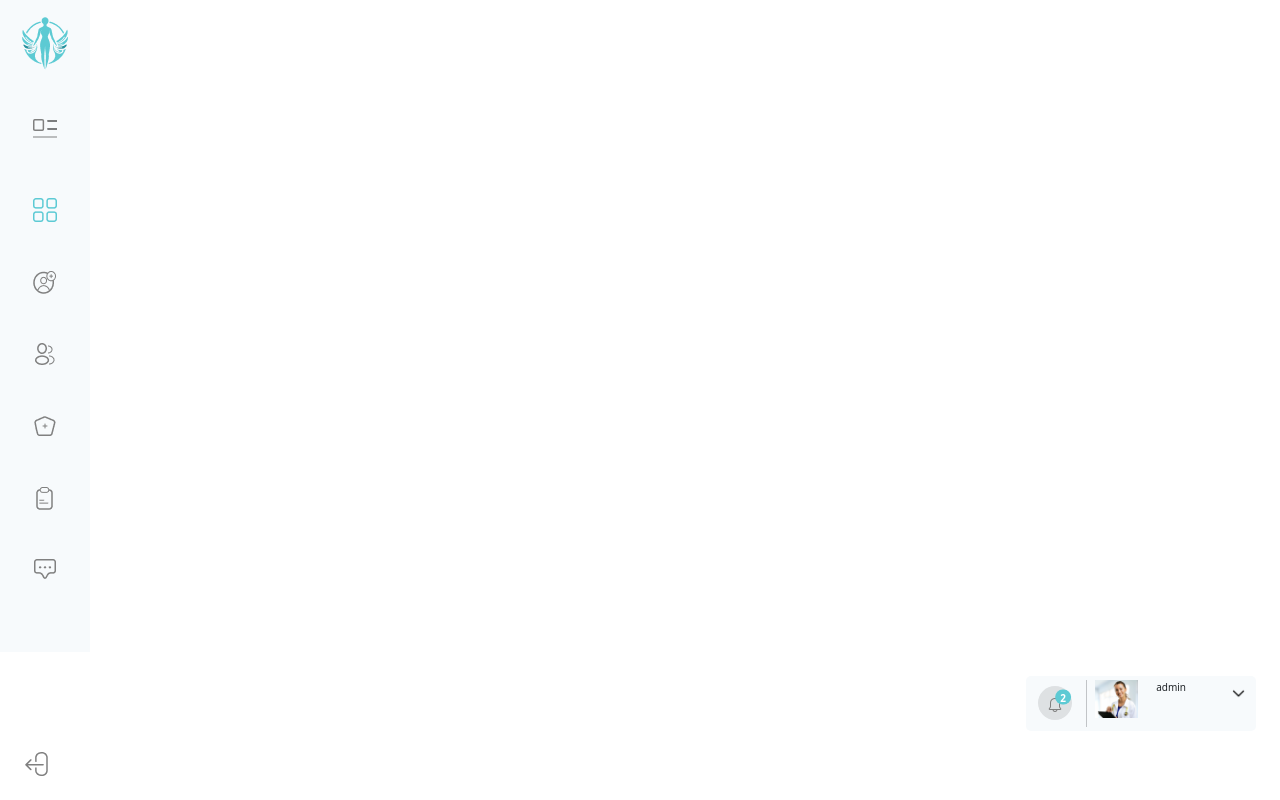
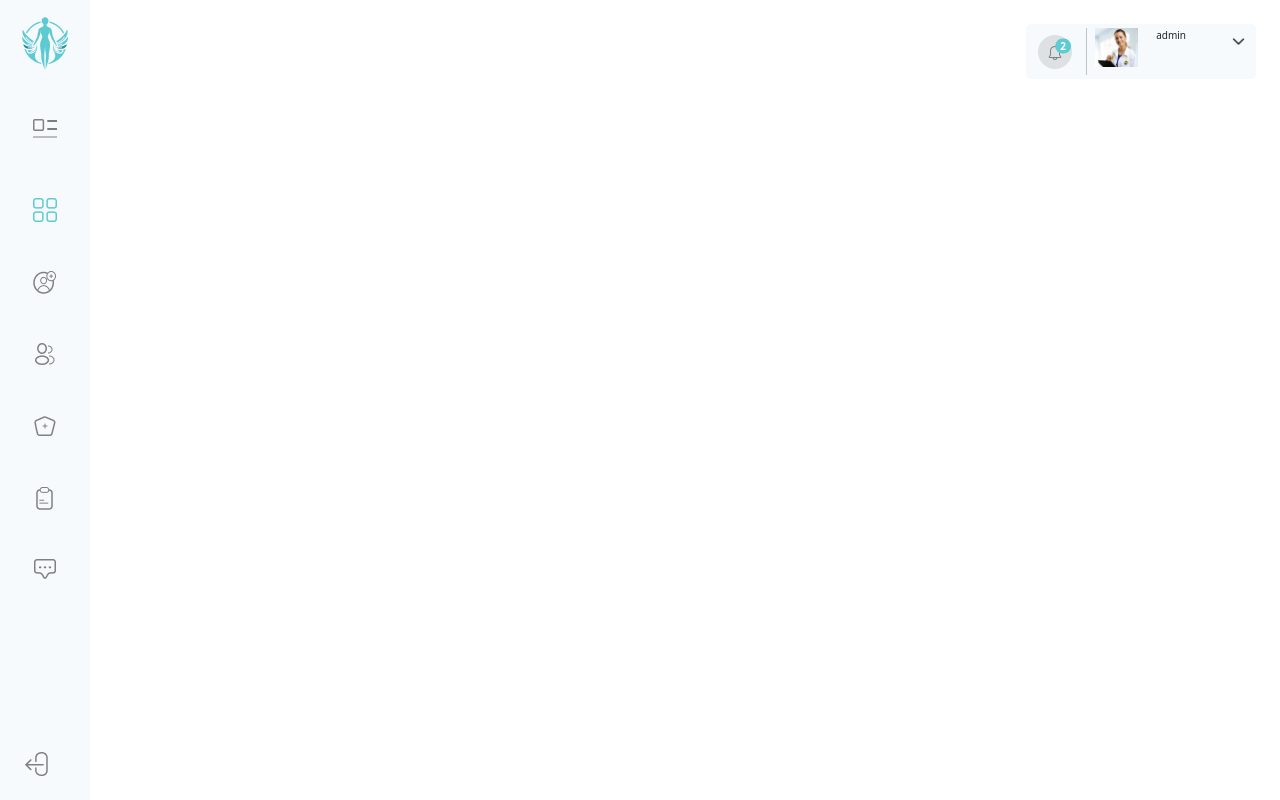
Before and after one commit to KesavanSaravanan13/health-care-02, a React (Create React App) app: page / in a window 1280 px wide. Built offline with nearby package versions, Linux system fonts and the light colour scheme.

Commit message:
aligned column

```diff
--- a/src/Component/MainColumn/MainColumn.js
+++ b/src/Component/MainColumn/MainColumn.js
@@ -2,11 +2,9 @@ import './MainColumn.css';
 import TopRow from '../TopRow/TopRow';
 const MainColumn = () => {
     return (
-        <div className='row m-0 p-0'>
-            <div className="col-12 m-0 p-2 p-md-4 ">
-                <div className="row p-0 m-0 flex-fill d-flex justify-content-end">
-                    <TopRow />
-                </div>
+        <div className="col-11 m-0 p-2 p-md-4 flex-fill">
+            <div className="row p-0 m-0 flex-fill d-flex justify-content-end">
+                <TopRow />
             </div>
         </div>
     );
```
